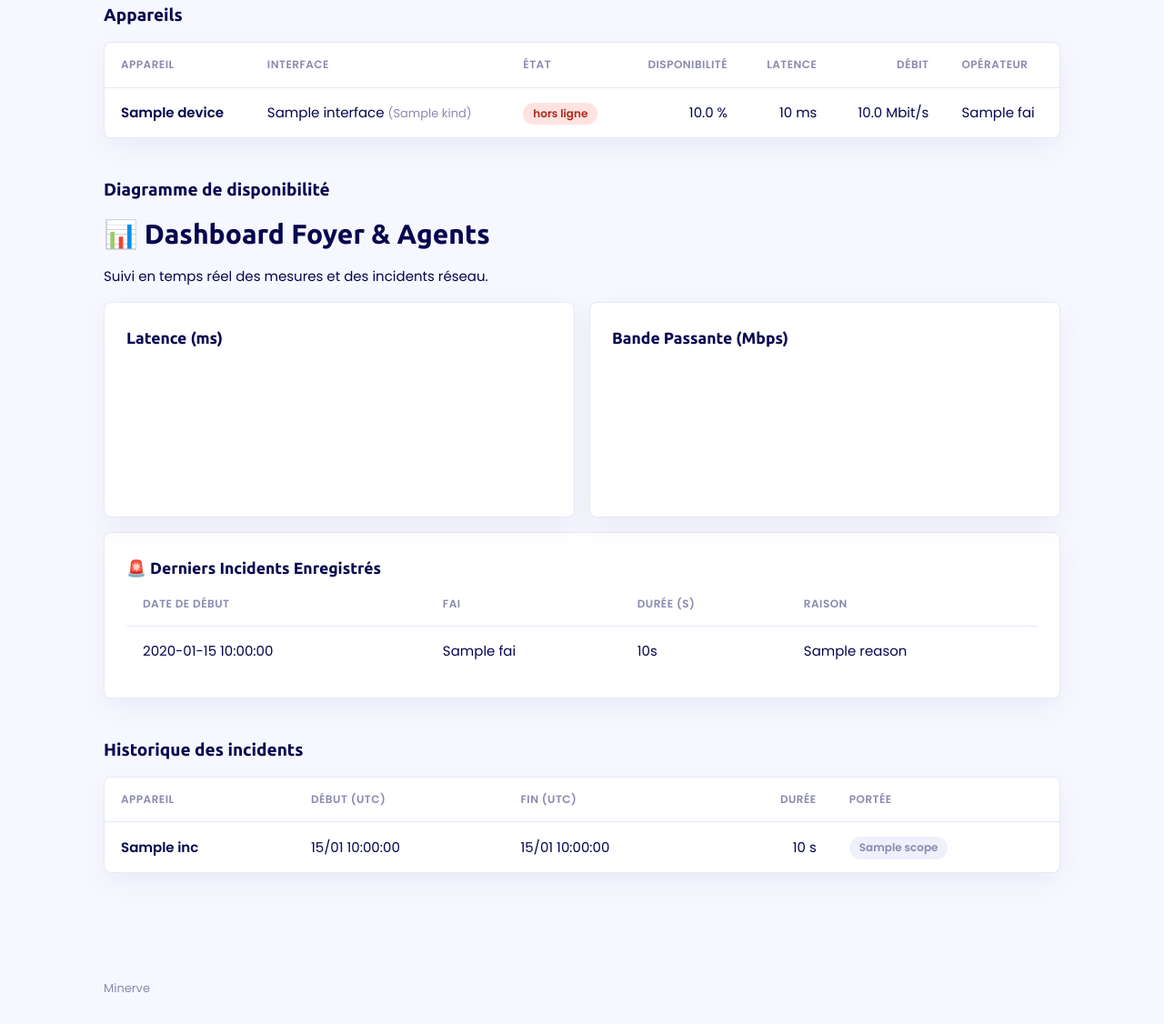
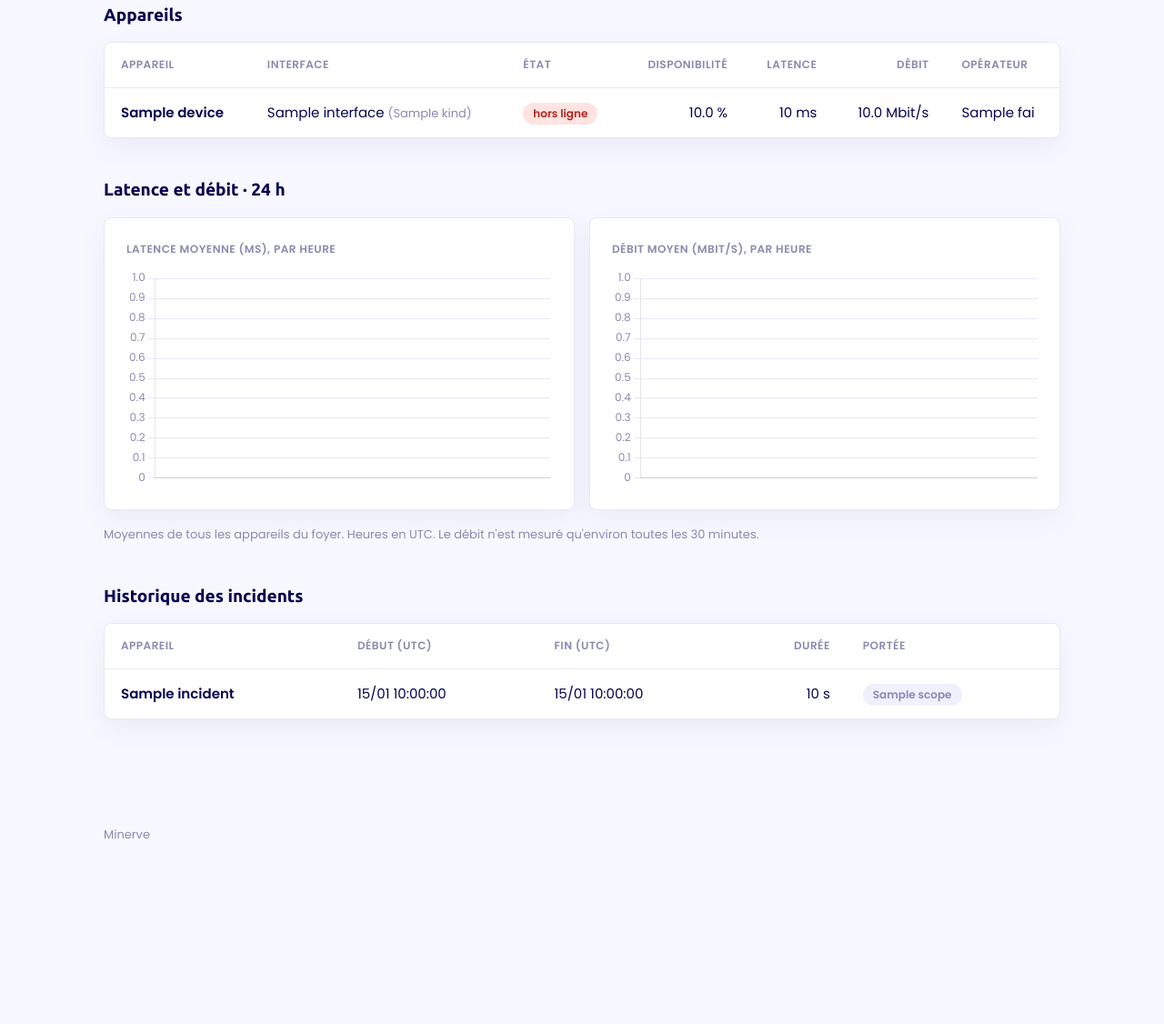
Before and after one commit to Vanibels/Minerve-Server, a Flask app: template templates/dashboard.html in a window 1280 px wide. Shown: the part 421-1547 px from the top of the page at 91% size. After the commit the page ends 1343 px from the top, so only its background shows below. Run offline with Flask 3, Linux system fonts and the light colour scheme; the template is opened without the code that fills it: most values are stand-ins (such as "Sample title", 1, 10 or a date in 2020); a map, chart or similar area stays blank; some libraries are stand-ins or nearby versions.

Commit message:
fix 500 internal error

```diff
--- a/app.py
+++ b/app.py
@@ -292,85 +292,65 @@ def window_stats(where, params):
 @app.route("/dashboard")
 @login_required
 def dashboard():
-  user_id = g.user["id"]
-  devices = db().execute(
-      "SELECT uid, hostname, os, interface, kind, last_seen FROM agents "
-      "WHERE user_id = %s ORDER BY created_at",
-      (user_id,),
-  ).fetchall()
+    user_id = g.user["id"]
+    devices = db().execute(
+        "SELECT uid, hostname, os, interface, kind, last_seen FROM agents "
+        "WHERE user_id = %s ORDER BY created_at", (user_id,),
+    ).fetchall()
 
-  operators = {}
-  for device in devices:
-    device.update(window_stats("agent_uid = %s", (device["uid"],)))
-    last = db().execute(
-        "SELECT status, latency_ms, fai, asn, ts FROM measures "
-        "WHERE agent_uid = %s ORDER BY ts DESC LIMIT 1",
-        (device["uid"],),
-    ).fetchone()
-    bandwidth = db().execute(
-        "SELECT bandwidth_mbps FROM measures WHERE agent_uid = %s "
-        "AND bandwidth_mbps IS NOT NULL ORDER BY ts DESC LIMIT 1",
-        (device["uid"],),
-    ).fetchone()
-    device["last"] = last
-    device["bandwidth"] = bandwidth["bandwidth_mbps"] if bandwidth else None
-    fresh = (
-        last and (datetime.now(timezone.utc) - last["ts"]).total_seconds() < 900
+    operators = {}
+    for device in devices:
+        device.update(window_stats("agent_uid = %s", (device["uid"],)))
+        last = db().execute(
+            "SELECT status, latency_ms, fai, asn, ts FROM measures "
+            "WHERE agent_uid = %s ORDER BY ts DESC LIMIT 1", (device["uid"],),
+        ).fetchone()
+        bandwidth = db().execute(
+            "SELECT bandwidth_mbps FROM measures WHERE agent_uid = %s "
+            "AND bandwidth_mbps IS NOT NULL ORDER BY ts DESC LIMIT 1", (device["uid"],),
+        ).fetchone()
+        device["last"] = last
+        device["bandwidth"] = bandwidth["bandwidth_mbps"] if bandwidth else None
+        fresh = last and (datetime.now(timezone.utc) - last["ts"]).total_seconds() < 900
+        device["state"] = "inactif" if not fresh else ("en ligne" if last["status"] == "online" else "hors ligne")
+        if last and last["asn"] and last["asn"] not in operators:
+            stats = window_stats("asn = %s", (last["asn"],))
+            stats["name"] = last["fai"] or last["asn"]
+            stats["enough"] = stats["agents"] >= MIN_AGENTS_PER_OPERATOR
+            operators[last["asn"]] = stats
+
+    home = window_stats(
+        "agent_uid IN (SELECT uid FROM agents WHERE user_id = %s)", (user_id,)
+    ) if devices else None
+
+    incidents = db().execute(
+        "SELECT i.*, a.hostname FROM incidents i JOIN agents a ON a.uid = i.agent_uid "
+        "WHERE a.user_id = %s ORDER BY i.started_at DESC LIMIT 20", (user_id,),
+    ).fetchall()
+    for incident in incidents:
+        incident["scope"] = incident_scope(incident, user_id)
+
+    # Graphiques : moyenne par heure sur les 24 dernières heures, tous les appareils du foyer.
+    # generate_series garantit 24 points, même pour les heures sans mesure (valeur nulle).
+    hours = db().execute(
+        "SELECT g.h AS hour, "
+        "avg(m.latency_ms) FILTER (WHERE m.status = 'online') AS latency, "
+        "avg(m.bandwidth_mbps) AS bandwidth "
+        "FROM generate_series(date_trunc('hour', now()) - interval '23 hours', "
+        "date_trunc('hour', now()), interval '1 hour') AS g(h) "
+        "LEFT JOIN measures m ON m.ts >= g.h AND m.ts < g.h + interval '1 hour' "
+        "AND m.agent_uid IN (SELECT uid FROM agents WHERE user_id = %s) "
+        "GROUP BY g.h ORDER BY g.h", (user_id,),
+    ).fetchall()
+    chart_labels = [row["hour"].strftime("%H:%M") for row in hours]
+    chart_latency = [round(row["latency"], 1) if row["latency"] is not None else None for row in hours]
+    chart_bandwidth = [round(row["bandwidth"], 1) if row["bandwidth"] is not None else None for row in hours]
+
+    return render_template(
+        "dashboard.html", devices=devices, home=home, operators=list(operators.values()),
+        incidents=incidents, chart_labels=chart_labels, chart_latency=chart_latency,
+        chart_bandwidth=chart_bandwidth,
     )
-    device["state"] = (
-        "inactif"
-        if not fresh
-        else ("en ligne" if last["status"] == "online" else "hors ligne")
-    )
-    if last and last["asn"] and last["asn"] not in operators:
-      stats = window_stats("asn = %s", (last["asn"],))
-      stats["name"] = last["fai"] or last["asn"]
-      stats["enough"] = stats["agents"] >= MIN_AGENTS_PER_OPERATOR
-      operators[last["asn"]] = stats
-
-  home = (
-      window_stats(
-          "agent_uid IN (SELECT uid FROM agents WHERE user_id = %s)",
-          (user_id,),
-      )
-      if devices
-      else None
-  )
-
-  incidents = db().execute(
-      "SELECT i.*, a.hostname FROM incidents i JOIN agents a ON a.uid = i.agent_uid "
-      "WHERE a.user_id = %s ORDER BY i.started_at DESC LIMIT 20",
-      (user_id,),
-  ).fetchall()
-  for incident in incidents:
-    incident["scope"] = incident_scope(incident, user_id)
-
-  history_measures = db().execute(
-      """
-        SELECT ts, latency_ms, bandwidth_mbps
-        FROM measures
-        WHERE agent_uid IN (SELECT uid FROM agents WHERE user_id = %s)
-        AND bandwidth_mbps IS NOT NULL
-        ORDER BY ts ASC
-        LIMIT 20
-    """,
-      (user_id,),
-  ).fetchall()
-
-  chart_labels = [m["ts"].strftime("%H:%M") for m in history_measures]
-  chart_latency = [m["latency_ms"] for m in history_measures]
-  chart_bandwidth = [m["bandwidth_mbps"] for m in history_measures]
-
-  return render_template(
-      "dashboard.html",
-      devices=devices,
-      home=home,
-      operators=list(operators.values()),
-      incidents=incidents,
-      chart_labels=chart_labels,
-      chart_latency=chart_latency,
-      chart_bandwidth=chart_bandwidth,
-  )
 
 @app.route("/operateurs")
 @login_required
--- a/templates/dashboard.html
+++ b/templates/dashboard.html
@@ -43,46 +43,17 @@
 </tr>
 {% endfor %}
 </tbody></table></div>
+
+<h2>Latence et débit · 24 h</h2>
+<div class="grid">
+<div class="card"><div class="label">Latence moyenne (ms), par heure</div>
+<div style="position:relative;height:240px;margin-top:12px"><canvas id="latencyChart"></canvas></div></div>
+<div class="card"><div class="label">Débit moyen (Mbit/s), par heure</div>
+<div style="position:relative;height:240px;margin-top:12px"><canvas id="bandwidthChart"></canvas></div></div>
+</div>
+<p class="muted">Moyennes de tous les appareils du foyer. Heures en UTC. Le débit n'est mesuré qu'environ toutes les 30 minutes.</p>
 {% endif %}
-<h2>Diagramme de disponibilité</h2>
-<div class="container">
-        <h1>📊 Dashboard Foyer & Agents</h1>
-        <p>Suivi en temps réel des mesures et des incidents réseau.</p>
 
-        <div class="grid">
-            <div class="card">
-                <h3>Latence (ms)</h3>
-                <canvas id="latencyChart"></canvas>
-            </div>
-            <div class="card">
-                <h3>Bande Passante (Mbps)</h3>
-                <canvas id="bandwidthChart"></canvas>
-            </div>
-        </div>
-        <div class="card">
-            <h3>🚨 Derniers Incidents Enregistrés</h3>
-            <table>
-                <thead>
-                    <tr>
-                        <th>Date de début</th>
-                        <th>FAI</th>
-                        <th>Durée (s)</th>
-                        <th>Raison</th>
-                    </tr>
-                </thead>
-                <tbody>
-                    {% for inc in incidents %}
-                    <tr>
-                        <td>{{ inc.started_at }}</td>
-                        <td>{{ inc.fai }}</td>
-                        <td>{{ inc.duration_s }}s</td>
-                        <td>{{ inc.reason }}</td>
-                    </tr>
-                    {% endfor %}
-                </tbody>
-            </table>
-        </div>
-    </div>
 <h2>Historique des incidents</h2>
 <div class="card table-wrap">
 {% if incidents %}
@@ -103,40 +74,60 @@
 <p class="muted" style="margin:0;padding:22px">Aucun incident enregistré.</p>
 {% endif %}
 </div>
+{% if devices %}
+<script src="https://cdn.jsdelivr.net/npm/chart.js@4.4.1/dist/chart.umd.js"></script>
 <script>
-        const labels = JSON.parse('{{ labels | tojson | safe }}');
-        const latencyData = JSON.parse('{{ latency | tojson | safe }}');
-        const bandwidthData = JSON.parse('{{ bandwidth | tojson | safe }}');
-        const ctxLatency = document.getElementById('latencyChart').getContext('2d');
-        new Chart(ctxLatency, {
-            type: 'line',
-            data: {
-                labels: labels,
-                datasets: [{
-                    label: 'Latence (ms)',
-                    data: latencyData,
-                    borderColor: '#ff6384',
-                    backgroundColor: 'rgba(255, 99, 132, 0.1)',
-                    borderWidth: 2,
-                    tension: 0.3,
-                    fill: true
-                }]
-            },
-            options: { responsive: true, scales: { y: { beginAtZero: true } } }
-        });
-        const ctxBandwidth = document.getElementById('bandwidthChart').getContext('2d');
-        new Chart(ctxBandwidth, {
-            type: 'bar',
-            data: {
-                labels: labels,
-                datasets: [{
-                    label: 'Débit (Mbps)',
-                    data: bandwidthData,
-                    backgroundColor: '#36a2eb',
-                    borderRadius: 4
-                }]
-            },
-            options: { responsive: true, scales: { y: { beginAtZero: true } } }
-        });
-    </script>
+(function () {
+  const labels = {{ chart_labels | tojson }};
+  const latencyData = {{ chart_latency | tojson }};
+  const bandwidthData = {{ chart_bandwidth | tojson }};
+  const color = (name) => getComputedStyle(document.documentElement).getPropertyValue(name).trim();
+
+  Chart.defaults.font.family = getComputedStyle(document.body).fontFamily;
+  Chart.defaults.font.size = 12;
+
+  const options = () => ({
+    responsive: true,
+    maintainAspectRatio: false,
+    interaction: { mode: 'index', intersect: false },
+    plugins: { legend: { display: false } },
+    scales: {
+      x: { grid: { display: false }, ticks: { maxTicksLimit: 8 } },
+      y: { beginAtZero: true, grid: {} },
+    },
+  });
+
+  const latency = new Chart(document.getElementById('latencyChart'), {
+    type: 'line',
+    data: { labels, datasets: [{ label: 'Latence (ms)', data: latencyData, borderWidth: 2, tension: 0.3, pointRadius: 2, spanGaps: true, fill: true }] },
+    options: options(),
+  });
+  const bandwidth = new Chart(document.getElementById('bandwidthChart'), {
+    type: 'bar',
+    data: { labels, datasets: [{ label: 'Débit (Mbit/s)', data: bandwidthData, borderRadius: 3 }] },
+    options: options(),
+  });
+
+  // Couleurs reprises du thème (clair ou sombre), mises à jour quand on le change
+  function applyTheme() {
+    const accent = color('--accent');
+    const grid = color('--line');
+    const text = color('--soft');
+    const line = latency.data.datasets[0];
+    line.borderColor = accent;
+    line.pointBackgroundColor = accent;
+    line.backgroundColor = accent + '1f';
+    bandwidth.data.datasets[0].backgroundColor = accent;
+    for (const chart of [latency, bandwidth]) {
+      chart.options.scales.x.ticks.color = text;
+      chart.options.scales.y.ticks.color = text;
+      chart.options.scales.y.grid.color = grid;
+      chart.update();
+    }
+  }
+  applyTheme();
+  new MutationObserver(applyTheme).observe(document.documentElement, { attributes: true, attributeFilter: ['data-theme'] });
+})();
+</script>
+{% endif %}
 {% endblock %}
```
